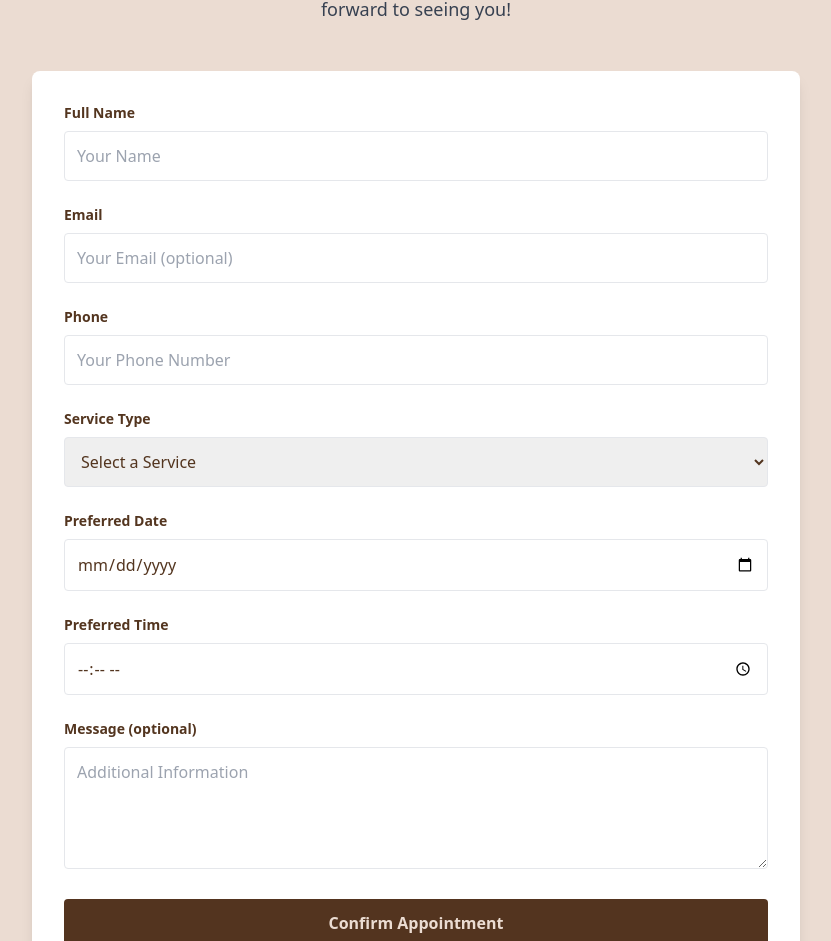
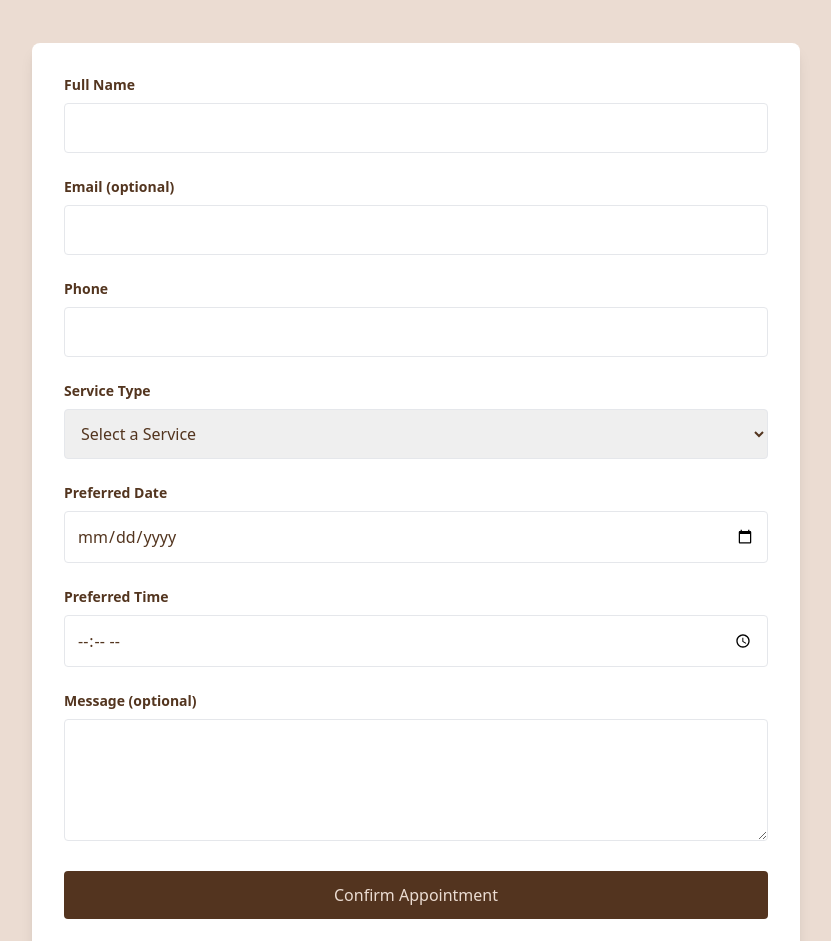
Before and after one commit to kmanichandana/elegance-clinic, a Next.js app: page /appointment in a window 1280 px wide. Shown: the part 235-1176 px from the top of the page, without its empty margins (224-1055 px from the left). Built offline with nearby package versions, Linux system fonts and the light colour scheme.

Commit message:
cleared vercel errors

```diff
--- a/src/app/appointment/page.tsx
+++ b/src/app/appointment/page.tsx
@@ -1,12 +1,10 @@
 "use client";
 
-import { useRef, useState } from "react";
+import { useState, useRef } from "react";
 import toast from "react-hot-toast";
-
 
 export default function BookAppointment() {
   const [serviceType, setServiceType] = useState("");
-  const [loading, setLoading] = useState(false);
   const formRef = useRef<HTMLFormElement>(null);
 
   async function handleSubmit(e: React.FormEvent<HTMLFormElement>) {
@@ -22,16 +20,14 @@ export default function BookAppointment() {
       time: formData.get("time"),
       message: formData.get("message"),
     };
-    console.log("Form Data:", data);
 
     try {
-
       const res = await fetch("/api/appointment", {
         method: "POST",
         headers: { "Content-Type": "application/json" },
         body: JSON.stringify(data),
       });
-      console.log("Response:", res);
+
       if (res.ok) {
         toast.success("Appointment Booked Successfully!");
         formRef.current?.reset();
@@ -39,10 +35,8 @@ export default function BookAppointment() {
       } else {
         toast.error("Failed to book appointment. Please try again.");
       }
-    } catch (error) {
-      toast.error("An error occurred while booking.");
-    }finally {
-      setLoading(false); // End loading
+    } catch {
+      toast.error("An error occurred. Please try again.");
     }
   }
 
@@ -51,40 +45,32 @@ export default function BookAppointment() {
       <div className="text-center mb-12">
         <h1 className="text-4xl font-bold mb-4">Book an Appointment</h1>
         <p className="text-lg max-w-xl mx-auto text-gray-700">
-          Schedule your visit with Elegance Smile and Glow Clinic. We look forward to seeing you!
+          Schedule your visit with Elegance Smile and Glow Clinic.
         </p>
       </div>
 
       <div className="max-w-3xl mx-auto bg-white rounded-lg shadow-lg p-8">
         <form ref={formRef} className="space-y-6" onSubmit={handleSubmit}>
-
-          {/* Full Name */}
           <div>
             <label className="block text-sm font-semibold mb-2">Full Name</label>
-            <input type="text" name="name" className="w-full p-3 border rounded focus:outline-none focus:ring-2 focus:ring-primary" placeholder="Your Name" required />
+            <input type="text" name="name" required className="w-full p-3 border rounded" />
           </div>
-
-          {/* Email */}
           <div>
-            <label className="block text-sm font-semibold mb-2">Email</label>
-            <input type="email" name="email" className="w-full p-3 border rounded focus:outline-none focus:ring-2 focus:ring-primary" placeholder="Your Email (optional)"/>
+            <label className="block text-sm font-semibold mb-2">Email (optional)</label>
+            <input type="email" name="email" className="w-full p-3 border rounded" />
           </div>
-
-          {/* Phone */}
           <div>
             <label className="block text-sm font-semibold mb-2">Phone</label>
-            <input type="tel" name="phone" className="w-full p-3 border rounded focus:outline-none focus:ring-2 focus:ring-primary" placeholder="Your Phone Number" required />
+            <input type="tel" name="phone" required className="w-full p-3 border rounded" />
           </div>
-
-          {/* Service Type */}
           <div>
             <label className="block text-sm font-semibold mb-2">Service Type</label>
             <select
               name="serviceType"
               value={serviceType}
               onChange={(e) => setServiceType(e.target.value)}
-              className="w-full p-3 border rounded focus:outline-none focus:ring-2 focus:ring-primary"
               required
+              className="w-full p-3 border rounded"
             >
               <option value="" disabled>Select a Service</option>
               <option value="Dental">Dental Care</option>
@@ -92,33 +78,21 @@ export default function BookAppointment() {
               <option value="Hair">Hair Care</option>
             </select>
           </div>
-
-          {/* Date */}
           <div>
             <label className="block text-sm font-semibold mb-2">Preferred Date</label>
-            <input type="date" name="date" className="w-full p-3 border rounded focus:outline-none focus:ring-2 focus:ring-primary" required />
+            <input type="date" name="date" required className="w-full p-3 border rounded" />
           </div>
-
-          {/* Time */}
           <div>
             <label className="block text-sm font-semibold mb-2">Preferred Time</label>
-            <input type="time" name="time" className="w-full p-3 border rounded focus:outline-none focus:ring-2 focus:ring-primary" required />
+            <input type="time" name="time" required className="w-full p-3 border rounded" />
           </div>
-
-          {/* Message */}
           <div>
             <label className="block text-sm font-semibold mb-2">Message (optional)</label>
-            <textarea name="message" className="w-full p-3 border rounded focus:outline-none focus:ring-2 focus:ring-primary" rows={4} placeholder="Additional Information"></textarea>
+            <textarea name="message" rows={4} className="w-full p-3 border rounded"></textarea>
           </div>
-
-          {/* Submit Button */}
-          <button
-            type="submit"
-            className="w-full bg-primary text-secondary py-3 rounded font-semibold hover:bg-secondary hover:text-primary transition"
-          >
+          <button type="submit" className="w-full bg-primary text-secondary py-3 rounded">
             Confirm Appointment
           </button>
-
         </form>
       </div>
     </main>
```
